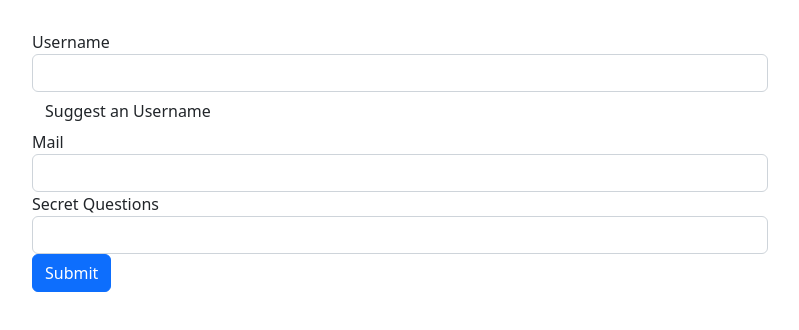
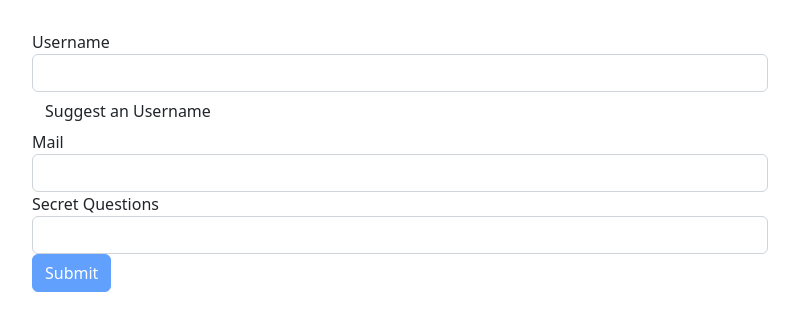
Before and after one commit to AhmedAliRezk5050/angular-practise, an Angular app: page / in a window 1280 px wide. Shown: the top 330 px of the page, without its empty margins (50-849 px from the left). Built offline with nearby package versions, Linux system fonts and the light colour scheme.

Commit message:
forms(TD(using the form state))

```diff
--- a/src/app/app.component.css
+++ b/src/app/app.component.css
@@ -1,3 +1,7 @@
 .container {
   margin-top: 30px;
 }
+
+input.ng-invalid.ng-touched, select.ng-invalid.ng-touched {
+  border: 1px solid red;
+}
--- a/src/app/app.component.html
+++ b/src/app/app.component.html
@@ -23,6 +23,7 @@
               class="form-control"
               name="email"
               ngModel
+              required
               email
             >
           </div>
@@ -31,13 +32,14 @@
           <label for="secret">Secret Questions</label>
           <select id="secret" class="form-control"
                   name="secret"
+                  required
                   ngModel
           >
             <option value="pet">Your first Pet?</option>
             <option value="teacher">Your first teacher?</option>
           </select>
         </div>
-        <button class="btn btn-primary" type="submit">Submit</button>
+        <button class="btn btn-primary" type="submit" [disabled]="f.invalid">Submit</button>
       </form>
     </div>
   </div>
```
